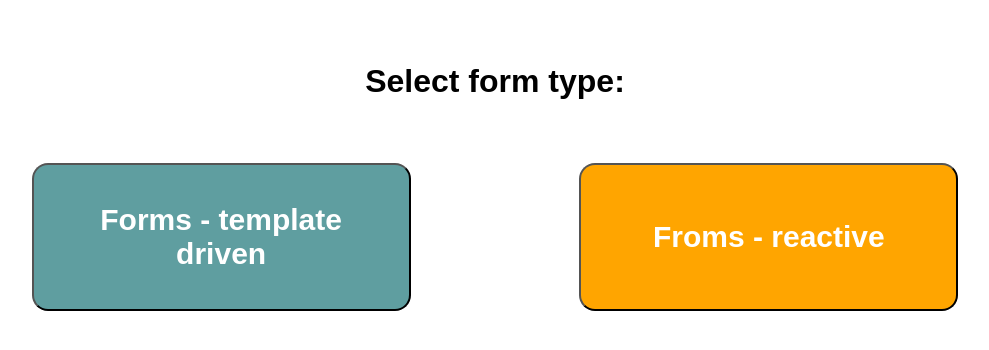
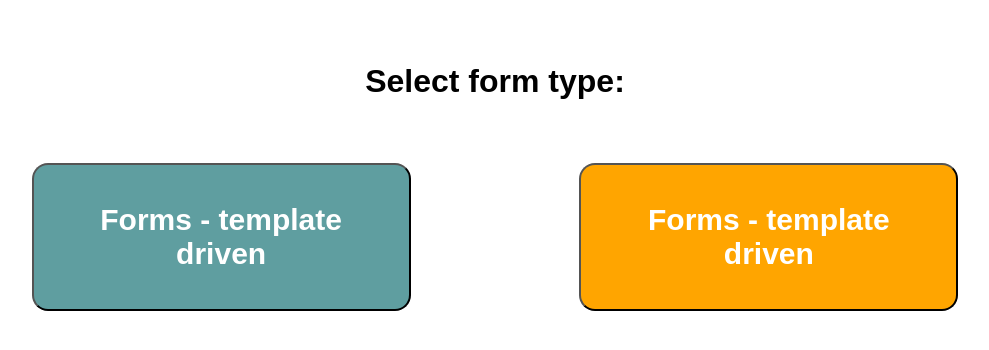
Before and after one commit to nixford/Angular-Tutorials, an Angular app in the folder Angular-Demo-Forms/: page / in a window 1280 px wide. Shown: the top 350 px of the page, without its empty margins (145-1134 px from the left). Built offline with nearby package versions, Linux system fonts and the light colour scheme.

Commit message:
add routing

```diff
--- a/Angular-Demo-Forms/src/app/app.component.html
+++ b/Angular-Demo-Forms/src/app/app.component.html
@@ -1,47 +1,3 @@
-<style>
-.home {
-  font-family:Arial, Helvetica, sans-serif
-}
-
-h1 {
-  margin-top: 5%;
-  text-align: center;
-}
-
-.container-buttons {
-  margin-top: 5%;
-  display: flex;
-  flex-direction: row;
-  justify-content: space-evenly;
-}
-
-.btn-template-driven, .btn-reactive {
-  border-radius: 16px;
-  color: white;
-  font-weight: 600;
-  font-size: 30px;
-  padding: 3%;
-  width: 30%;
-}
-
-.btn-template-driven {
-  background-color: cadetblue;
-}
-
-.btn-reactive {
-  background-color: orange;
-}
-</style>
-
-<div class="home">
-  <h1>Select form type:</h1>
-
-  <div class="container-buttons">
-    <button class="btn-template-driven">Forms - template driven</button>
-    <button class="btn-reactive">Froms - reactive</button>
-  </div>
+<div class="app-wrapper">
+  <router-outlet></router-outlet>
 </div>
-
-
-
-<router-outlet></router-outlet>
--- a/Angular-Demo-Forms/src/app/app.module.ts
+++ b/Angular-Demo-Forms/src/app/app.module.ts
@@ -10,9 +10,9 @@ import { HomeComponent } from './home/home.component';
 @NgModule({
   declarations: [
     AppComponent,
+    HomeComponent,
     FormsTemplateDrivenComponent,
     FormsReactiveComponent,
-    HomeComponent
   ],
   imports: [
     BrowserModule,
--- a/Angular-Demo-Forms/src/app/home/home.component.css
+++ b/Angular-Demo-Forms/src/app/home/home.component.css
@@ -0,0 +1,34 @@
+.home {
+  font-family: Arial, Helvetica, sans-serif;
+}
+
+h1 {
+  margin-top: 5%;
+  text-align: center;
+}
+
+.container-buttons {
+  margin-top: 5%;
+  display: flex;
+  flex-direction: row;
+  justify-content: space-evenly;
+}
+
+.btn-template-driven,
+.btn-reactive {
+  border-radius: 16px;
+  color: white;
+  font-weight: 600;
+  font-size: 30px;
+  padding: 3%;
+  width: 30%;
+  cursor: pointer;
+}
+
+.btn-template-driven {
+  background-color: cadetblue;
+}
+
+.btn-reactive {
+  background-color: orange;
+}
--- a/Angular-Demo-Forms/src/app/home/home.component.html
+++ b/Angular-Demo-Forms/src/app/home/home.component.html
@@ -1 +1,7 @@
-<p>home works!</p>
+<div class="home">
+    <h1>Select form type:</h1>
+    <div class="container-buttons">
+        <button routerLink="/template" class="btn-template-driven">Forms - template driven</button>
+        <button routerLink="/reactive" class="btn-reactive">Forms - template driven</button>
+    </div>
+</div>
```
Also changed, not shown: Angular-Demo-Forms/src/app/app-routing.module.ts (+12 -2 lines).
